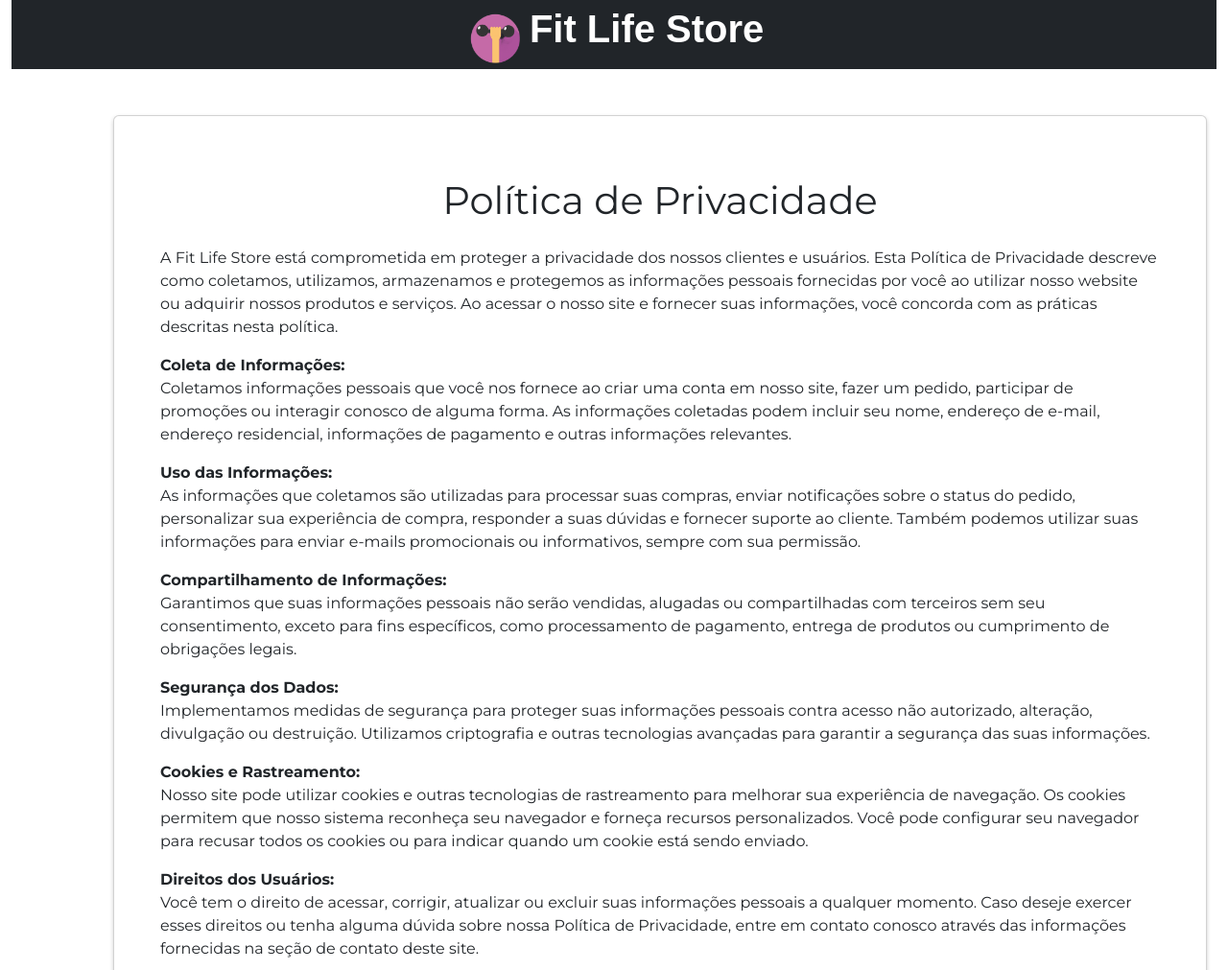
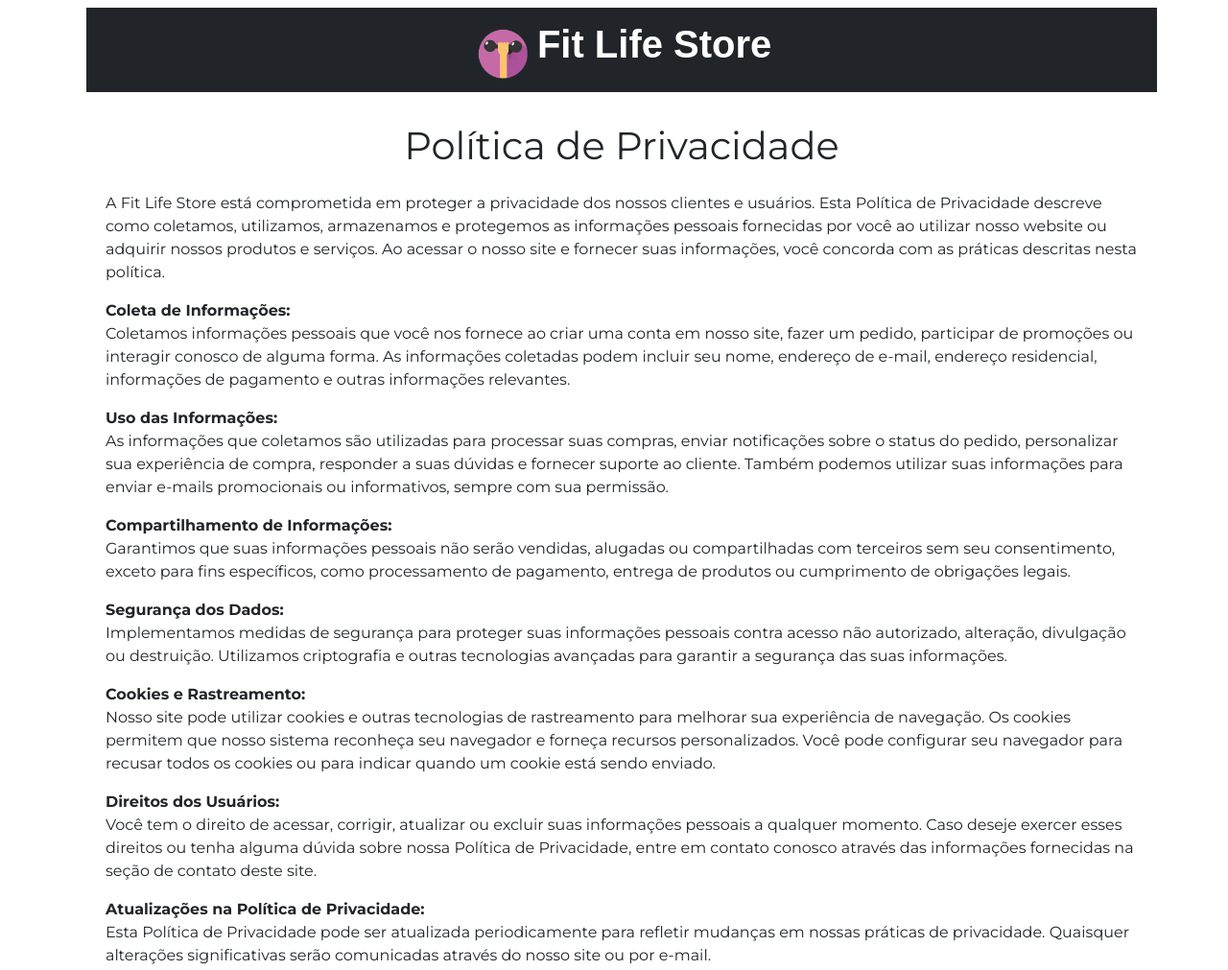
Before and after one commit to HugoHendrix/fit-life-store, a plain HTML site: page politica-de-privacidade.html in a window 1280 px wide. Shown: the top 1011 px of the page at 96% size. Drawn offline with nearby package versions, Linux system fonts and the light colour scheme; a web font is replaced by a local one.

Commit message:
Correção no layout

```diff
--- a/politica-de-privacidade.html
+++ b/politica-de-privacidade.html
@@ -19,18 +19,18 @@
     <title>Política de Privacidade - Fit Life Store</title>
 </head>
 
-<body class="container-fluid">
+<body class="container-sm">
 
     <!-- SEÇÃO DE NAVEGAÇÃO -->
-    <header class="bg-dark text-white text-center">
+    <header class="bg-dark text-white text-center container-fluid p-2 m-2">
         <div class="container">
             <img src="./assets/fav-icon.png" title="Voltar a página principal" class="logo nav-item" style="width:4rem;"
                 alt="Logo da Fit Life Store">
             <a title="Voltar a página principal" class="navbar-brand logo-text" href="./index.html">Fit Life Store</a>
 
     </header>
-    <main class="container-md card-body">
-        <section class="container mt-5 card shadow-effect p-5 m-5">
+    <main class="container-sm">
+        <section class="container-md card-body p-2 m-2">
           <h1 class="text-center p-3">Política de Privacidade</h1>
           <p>A Fit Life Store está comprometida em proteger a privacidade dos nossos clientes e usuários. Esta Política de
             Privacidade descreve como coletamos, utilizamos, armazenamos e protegemos as informações pessoais fornecidas por
```
Also changed, not shown: termos-de-uso.html (+2 -2 lines).
